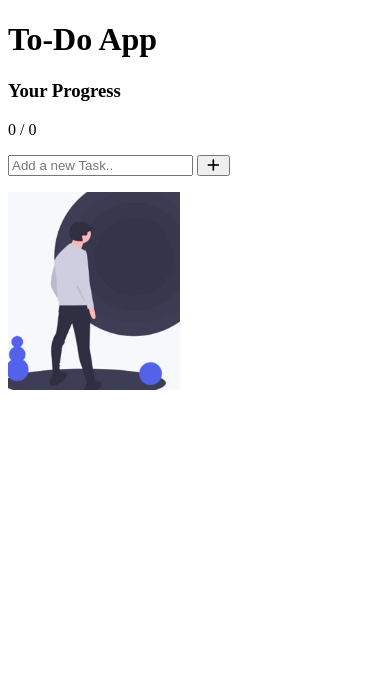
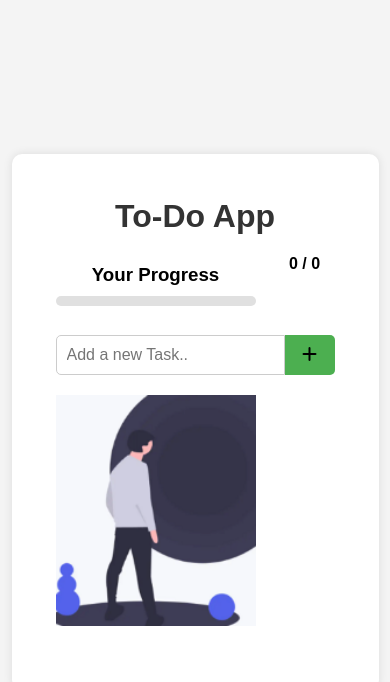
Before and after one commit to adrija1219/To-do-App, a plain HTML site: page index.html in a window 390 px wide. Drawn offline with Linux system fonts and the light colour scheme.

Commit message:
Updated file changes

```diff
--- a/index.html
+++ b/index.html
@@ -4,8 +4,8 @@
     <meta charset="UTF-8">
     <meta name="viewport" content="width=device-width, initial-scale=1.0">
     <title>To-Do App</title>
+    <link rel="stylesheet" href="./style.css"/>
     <link rel="stylesheet" href="https://cdnjs.cloudflare.com/ajax/libs/font-awesome/7.0.1/css/all.min.css" integrity="sha512-2SwdPD6INVrV/lHTZbO2nodKhrnDdJK9/kg2XD1r9uGqPo1cUbujc+IYdlYdEErWNu69gVcYgdxlmVmzTWnetw==" crossorigin="anonymous" referrerpolicy="no-referrer" />
-    <link rel="stylesheet" href="style.css"/>
 </head>
 <body>
     <div class="container">
@@ -29,11 +29,11 @@
            <div class="todos-container">
             <ul id="task-list"></ul>
 
-            <img class="empty-image"src="/Images/empty.png" alt="empty">
+            <img class="empty-image" src="Images/empty.png" alt="empty">
            </div>
         </div>
     </div>
 
-    <script src="script.js"></script>
+    <script src="./script.js"></script>
 </body>
 </html>
--- a/script.js
+++ b/script.js
@@ -19,6 +19,20 @@ document.addEventListener('DOMContentLoaded', ()=>{
         progressBar.style.width = totalTasks? `${(completedTasks / totalTasks) *100}% ` : '0%';
         progresNumbers.textContent = `${completedTasks} / ${totalTasks}`;
     };
+
+    const saveTaskLocalStorage = () => {
+        const tasks = Array.from(taskList.querySelectorAll('li').map(li => ({
+            text: li.querySelector('.checkbox').checked
+        })));
+        localStorage.setItem('tasks', JSON.stringify(tasks));
+    };
+
+    const loadTasksFromLocalStorage = () => {
+        const savedTasks = JSON.parse(localStorage.getItem('tasks')) || [];
+        savedTasks.forEach(({ text, completed}) => addTask(text, completed, false));
+        toggleEmptyState();
+        updateProgress();
+    }
     const addTask=(text, completed = false, checkCompletion= true) => {
 
         const taskText = text || taskInput.value.trim();  //trim method will remove extra space
@@ -56,6 +70,7 @@ document.addEventListener('DOMContentLoaded', ()=>{
             editbtn.style.opacity = isChecked ? '0.5' : '1';
             editbtn.style.pointerEvents = isChecked ? 'none' : 'auto';
             updateProgress();
+            saveTaskLocalStorage();
         });
 
 
@@ -65,24 +80,28 @@ document.addEventListener('DOMContentLoaded', ()=>{
                 li.remove();
                 toggleEmptyState();
                 updateProgress(false);
+                saveTaskLocalStorage();
             }
         })
         li.querySelector('.delete-btn').addEventListener('click', () => {
             li.remove();
             toggleEmptyState();
-            updateProgress();    //when all tasks are deleted
+            updateProgress();
+            saveTaskLocalStorage();   //when all tasks are deleted
         });
 
         taskList.appendChild(li);
         taskInput.value='';
         toggleEmptyState();
         updateProgress(checkCompletion);
+        saveTaskLocalStorage();
     };
 
     taskForm.addEventListener('submit', (e) => {
         e.preventDefault(); // <--- THIS LINE STOPS THE REFRESH
         addTask();
     });
+    loadTasksFromLocalStorage();
 
 
 })
--- a/style.css
+++ b/style.css
@@ -0,0 +1,173 @@
+* {
+    margin: 0;
+    padding: 0;
+    box-sizing: border-box;
+}
+
+body {
+    font-family: 'Arial', sans-serif;
+    background-color: #f4f4f4;
+    display: flex;
+    justify-content: center;
+    align-items: center;
+    min-height: 100vh;
+}
+
+.container {
+    background-color: white;
+    border-radius: 10px;
+    box-shadow: 0 0 10px rgba(0, 0, 0, 0.1);
+    padding: 20px;
+    width: 100%;
+    max-width: 500px;
+}
+
+.todo-App {
+    text-align: center;
+}
+
+.heading {
+    margin-bottom: 20px;
+    color: #333;
+}
+
+.stat-container {
+    display: flex;
+    justify-content: space-between;
+    align-items: center;
+    margin-bottom: 20px;
+}
+
+.details h3 {
+    margin-bottom: 10px;
+}
+
+#progressbar {
+    width: 200px;
+    height: 10px;
+    background-color: #e0e0e0;
+    border-radius: 5px;
+    overflow: hidden;
+}
+
+#progress {
+    height: 100%;
+    background-color: #4CAF50;
+    width: 0%;
+    transition: width 0.3s;
+}
+
+.stats-number {
+    font-size: 18px;
+    font-weight: bold;
+}
+
+.input-area {
+    display: flex;
+    margin-bottom: 20px;
+}
+
+#task-input {
+    flex: 1;
+    padding: 10px;
+    border: 1px solid #ccc;
+    border-radius: 5px 0 0 5px;
+    font-size: 16px;
+}
+
+#add-task-btn {
+    padding: 10px 15px;
+    background-color: #4CAF50;
+    color: white;
+    border: none;
+    border-radius: 0 5px 5px 0;
+    cursor: pointer;
+    font-size: 16px;
+}
+
+.todos-container {
+    position: relative;
+}
+
+#task-list {
+    list-style: none;
+    padding: 0;
+}
+
+#task-list li {
+    display: flex;
+    justify-content: space-between;
+    align-items: center;
+    padding: 10px;
+    border-bottom: 1px solid #eee;
+}
+
+.task-info {
+    display: flex;
+    align-items: center;
+}
+
+.checkbox {
+    margin-right: 10px;
+}
+
+.task-buttons {
+    display: flex;
+    gap: 10px;
+}
+
+.edit-btn, .delete-btn {
+    background: none;
+    border: none;
+    cursor: pointer;
+    font-size: 16px;
+    padding: 5px;
+}
+
+.edit-btn:hover {
+    color: #2196F3;
+}
+
+.delete-btn:hover {
+    color: #f44336;
+}
+
+.completed span {
+    text-decoration: line-through;
+    color: #888;
+}
+
+.empty-image {
+    width: 200px;
+    margin: 20px auto;
+    display: block;
+}
+
+
+/* make site responsive for smaller screens */
+@media(max-width: 600px){
+    .container{
+        margin: 0 20px;
+        padding: 20px;
+    }
+
+    .todo-App{
+        padding: 1.5rem;
+        gap: 20px;
+    }
+
+    #numbers{
+        width:60px;
+        height: 60px;
+        font-size: 1rem;
+    }
+
+    .input-area input{
+        font-size: 1rem;
+
+    }
+    #task-list li{
+        font-size: 1rem;
+    }
+
+}
```
